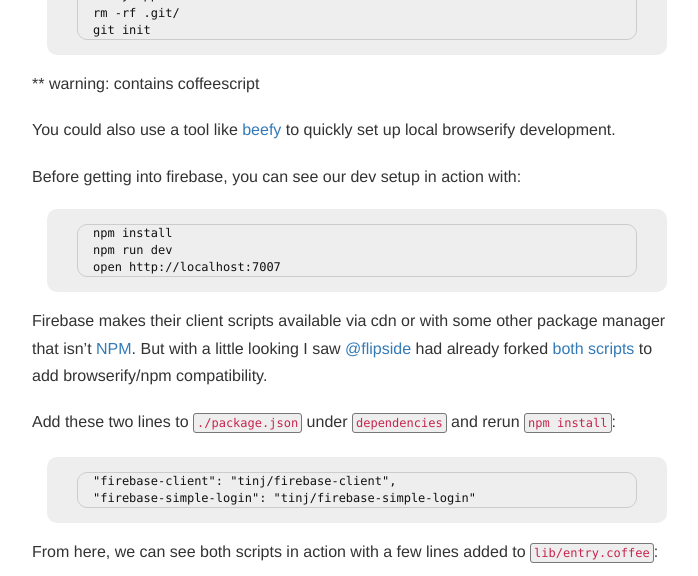
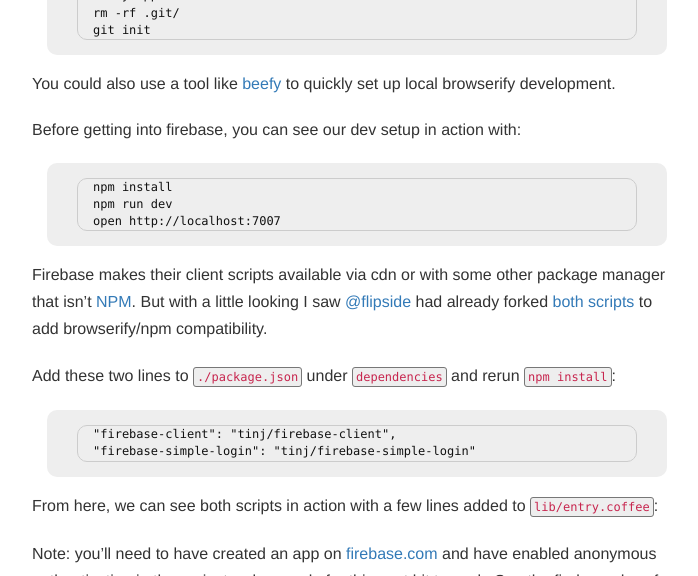
Before and after one commit to tphummel/blog, a Jekyll site: the page built from _posts/2014-05-17-firebase-npm-browserify.md, in a window 1280 px wide and 900 px high, cut to the strip 324-900 px from the top of the window. Shown: the whole strip, without its empty margins (78-776 px from the left). Built offline with Jekyll 4.4.1, drawn with Linux system fonts in a browser that asks for light colours; nearby versions of some CDN libraries; Markdown is read by kramdown in place of the engine named in the settings; comment, search, counter and statistics services are not loaded.

Commit message:
firebase: removed coffeescript warning

```diff
--- a/_posts/2014-05-17-firebase-npm-browserify.md
+++ b/_posts/2014-05-17-firebase-npm-browserify.md
@@ -12,8 +12,6 @@
     cd my-app
     rm -rf .git/
     git init
-
-** warning: contains coffeescript
 
 You could also use a tool like [beefy](https://www.npmjs.org/package/beefy) to quickly set up local browserify development.
 
```
